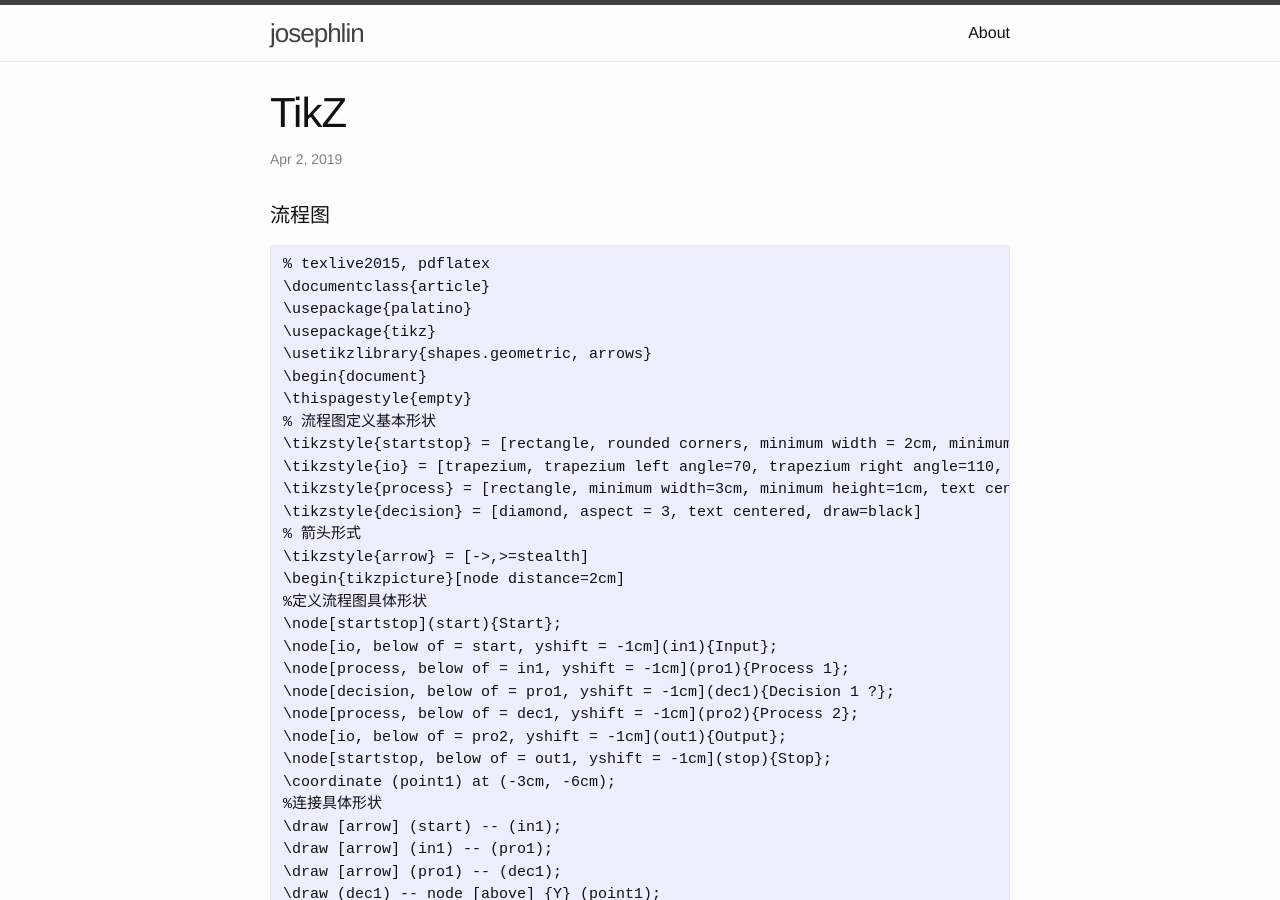
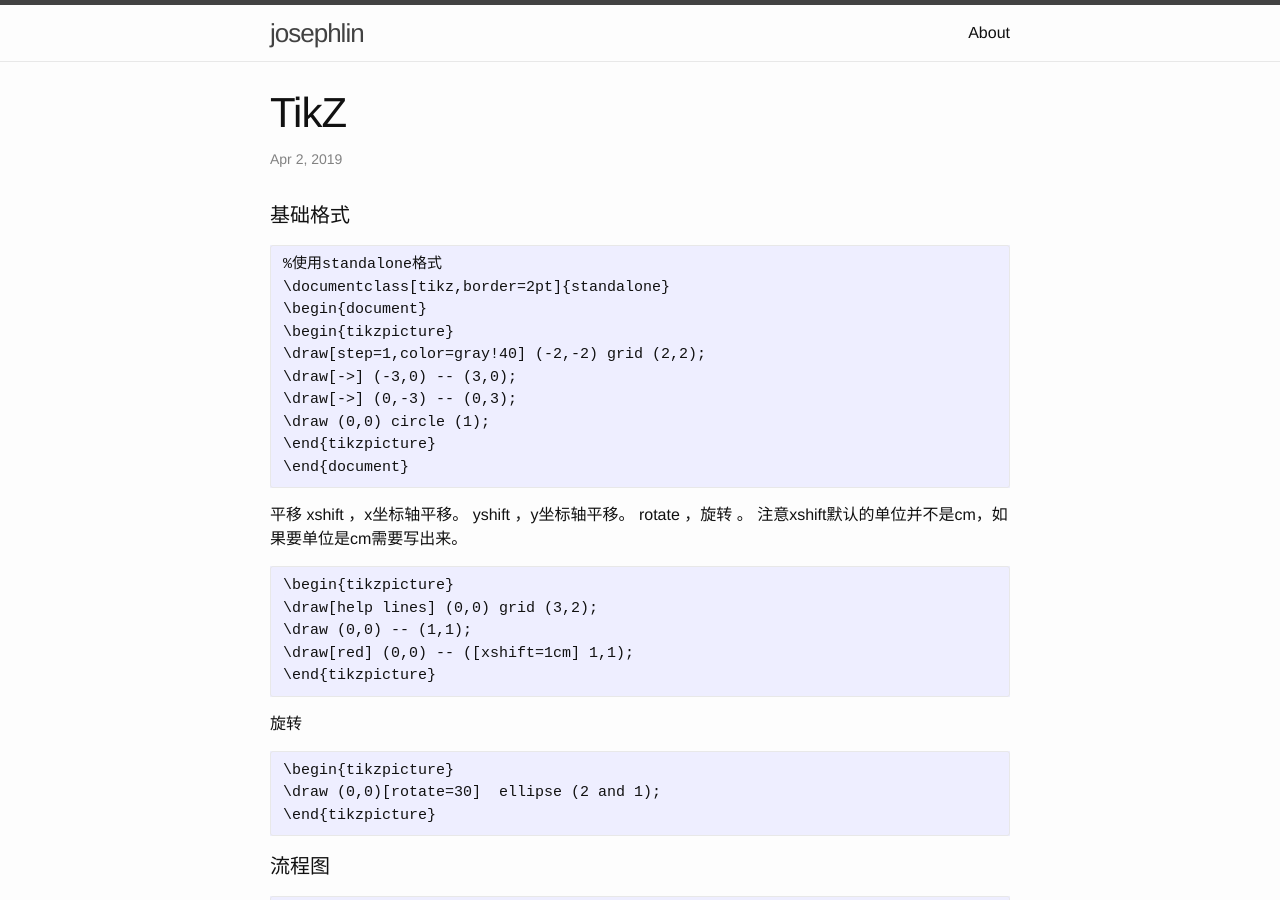
Before and after one commit to josephstalin117/josephstalin117.github.io, a Jekyll site: the page built from _posts/2019-4-2-TikZ.markdown, in a window 1280 px wide and 900 px high. Built offline with Jekyll 4.4.1, drawn with Linux system fonts in a browser that asks for light colours.

Commit message:
add shift

````diff
--- a/_posts/2019-4-2-TikZ.markdown
+++ b/_posts/2019-4-2-TikZ.markdown
@@ -4,6 +4,37 @@ title:  TikZ
 date:   2019-4-2 20:35:35 +0800
 categories: command
 ---
+
+#### 基础格式
+```
+%使用standalone格式
+\documentclass[tikz,border=2pt]{standalone}
+\begin{document}
+\begin{tikzpicture}
+\draw[step=1,color=gray!40] (-2,-2) grid (2,2);
+\draw[->] (-3,0) -- (3,0);
+\draw[->] (0,-3) -- (0,3);
+\draw (0,0) circle (1);
+\end{tikzpicture}
+\end{document}
+```
+
+平移
+xshift ，x坐标轴平移。 yshift ，y坐标轴平移。 rotate ，旋转 。 注意xshift默认的单位并不是cm，如果要单位是cm需要写出来。
+```
+\begin{tikzpicture}
+\draw[help lines] (0,0) grid (3,2);
+\draw (0,0) -- (1,1);
+\draw[red] (0,0) -- ([xshift=1cm] 1,1);
+\end{tikzpicture}
+```
+
+旋转
+```
+\begin{tikzpicture}
+\draw (0,0)[rotate=30]  ellipse (2 and 1);
+\end{tikzpicture}
+```
 
 
 #### 流程图
````
